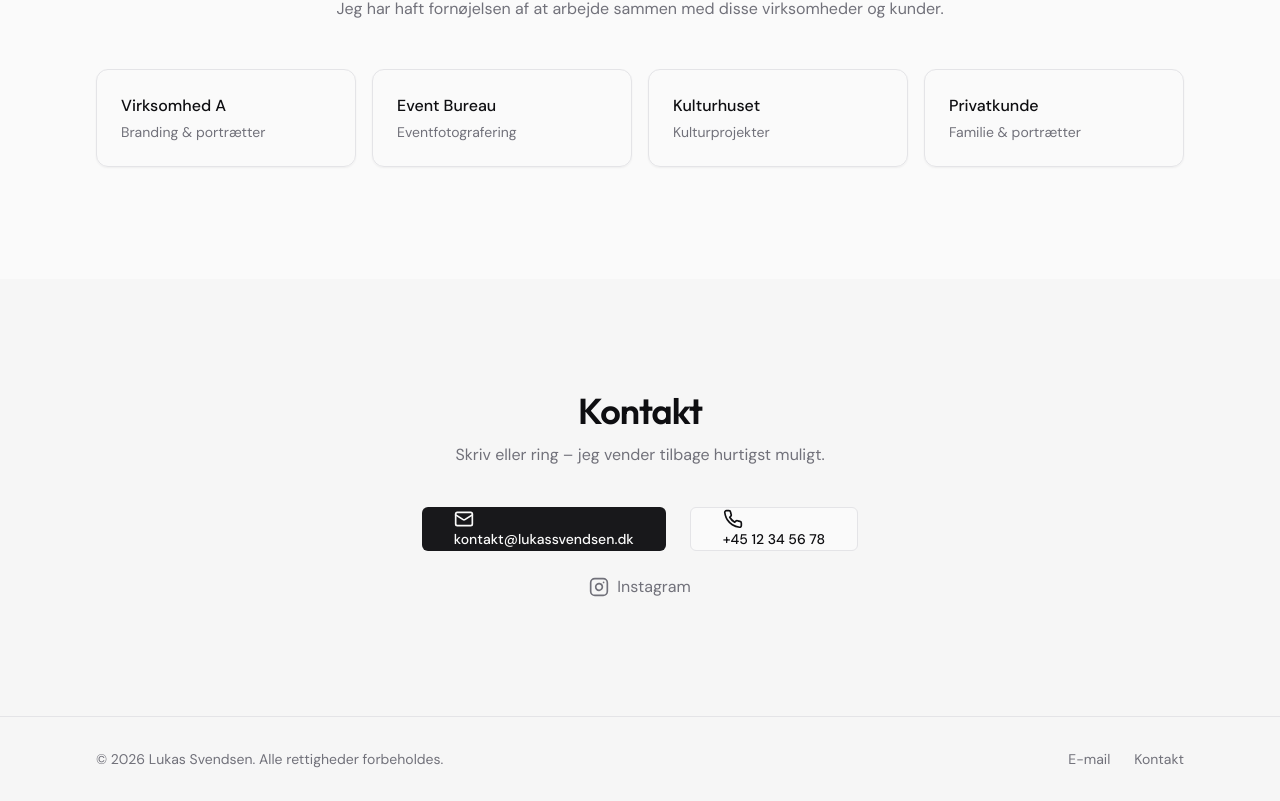
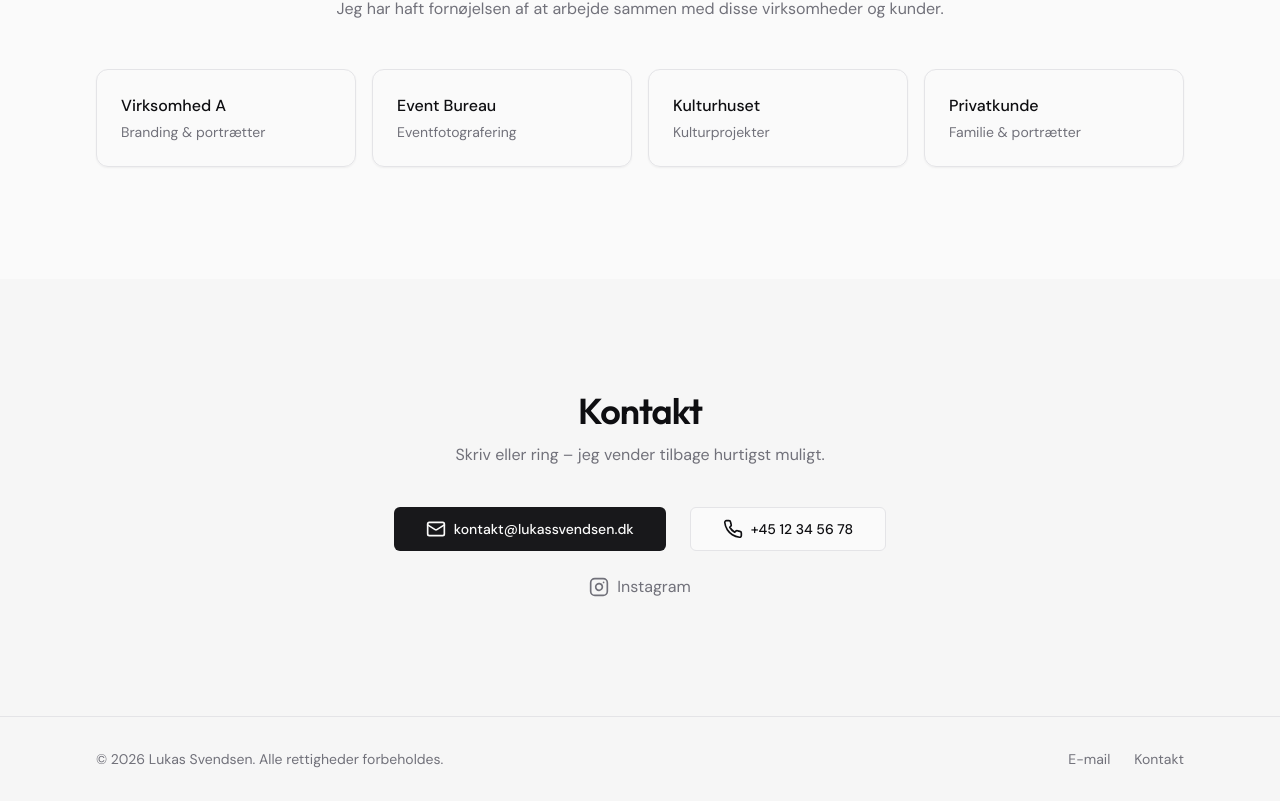
Before and after one commit to ItzLukaas/lukassvendsen, a Next.js app: page / in a window 1280 px wide. Shown: the part 2786-3587 px from the top of the page. Built offline with nearby package versions, Linux system fonts and the light colour scheme.

Commit message:
Fix Button asChild for Vercel build

```diff
--- a/package.json
+++ b/package.json
@@ -9,6 +9,7 @@
     "lint": "next lint"
   },
   "dependencies": {
+    "@radix-ui/react-slot": "^1.0.0",
     "class-variance-authority": "^0.7.0",
     "clsx": "^2.1.0",
     "lucide-react": "^0.300.0",
--- a/src/components/ui/button.tsx
+++ b/src/components/ui/button.tsx
@@ -1,4 +1,5 @@
 import * as React from 'react';
+import { Slot } from '@radix-ui/react-slot';
 import { cva, type VariantProps } from 'class-variance-authority';
 import { cn } from '@/lib/utils';
 
@@ -30,12 +31,16 @@ const buttonVariants = cva(
 
 export interface ButtonProps
   extends React.ButtonHTMLAttributes<HTMLButtonElement>,
-    VariantProps<typeof buttonVariants> {}
+    VariantProps<typeof buttonVariants> {
+  asChild?: boolean;
+}
 
 const Button = React.forwardRef<HTMLButtonElement, ButtonProps>(
-  ({ className, variant, size, ...props }, ref) => {
+  ({ className, variant, size, asChild = false, ...props }, ref) => {
+    const Comp = asChild ? Slot : 'button';
+
     return (
-      <button
+      <Comp
         className={cn(buttonVariants({ variant, size, className }))}
         ref={ref}
         {...props}
```
